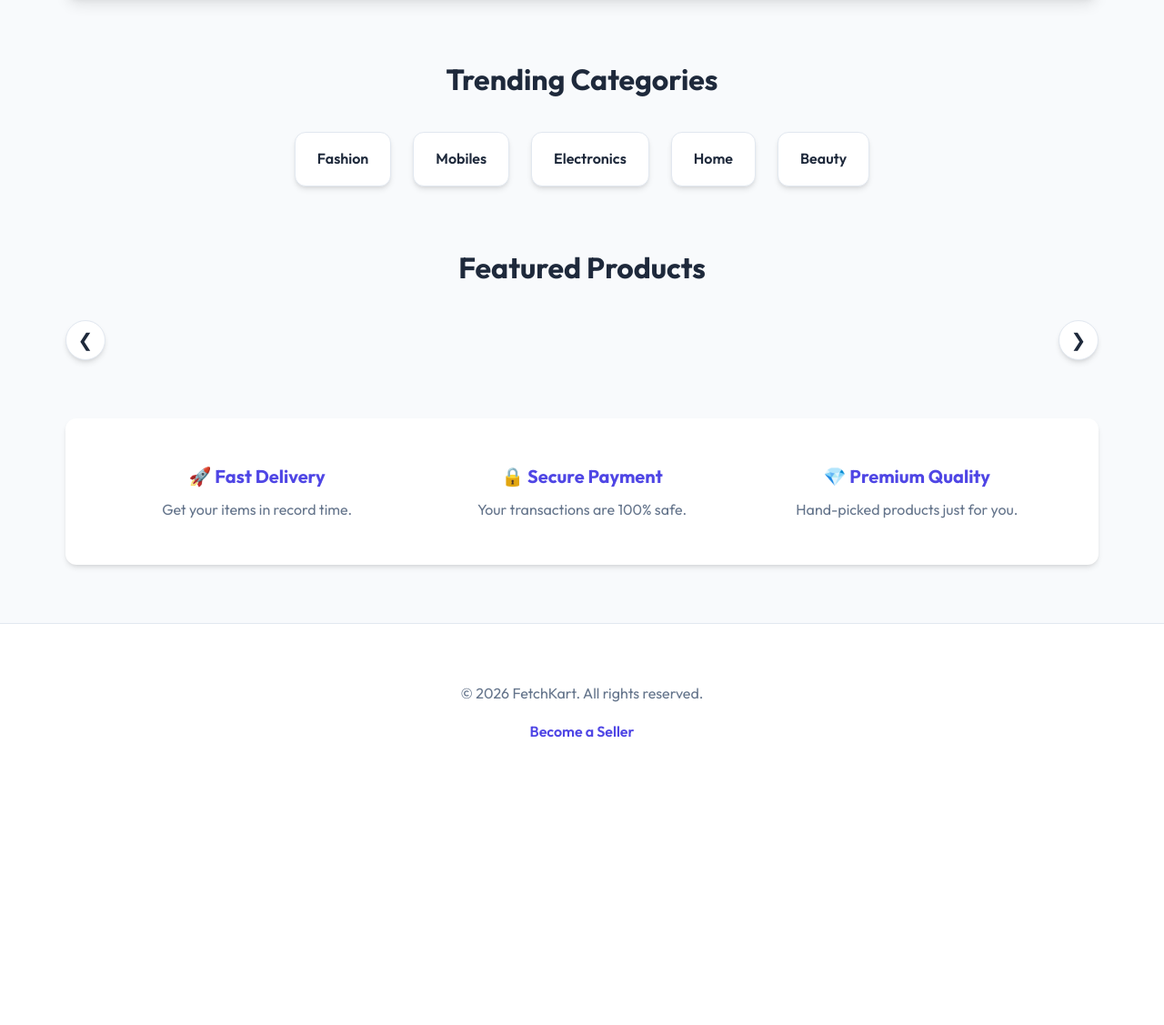
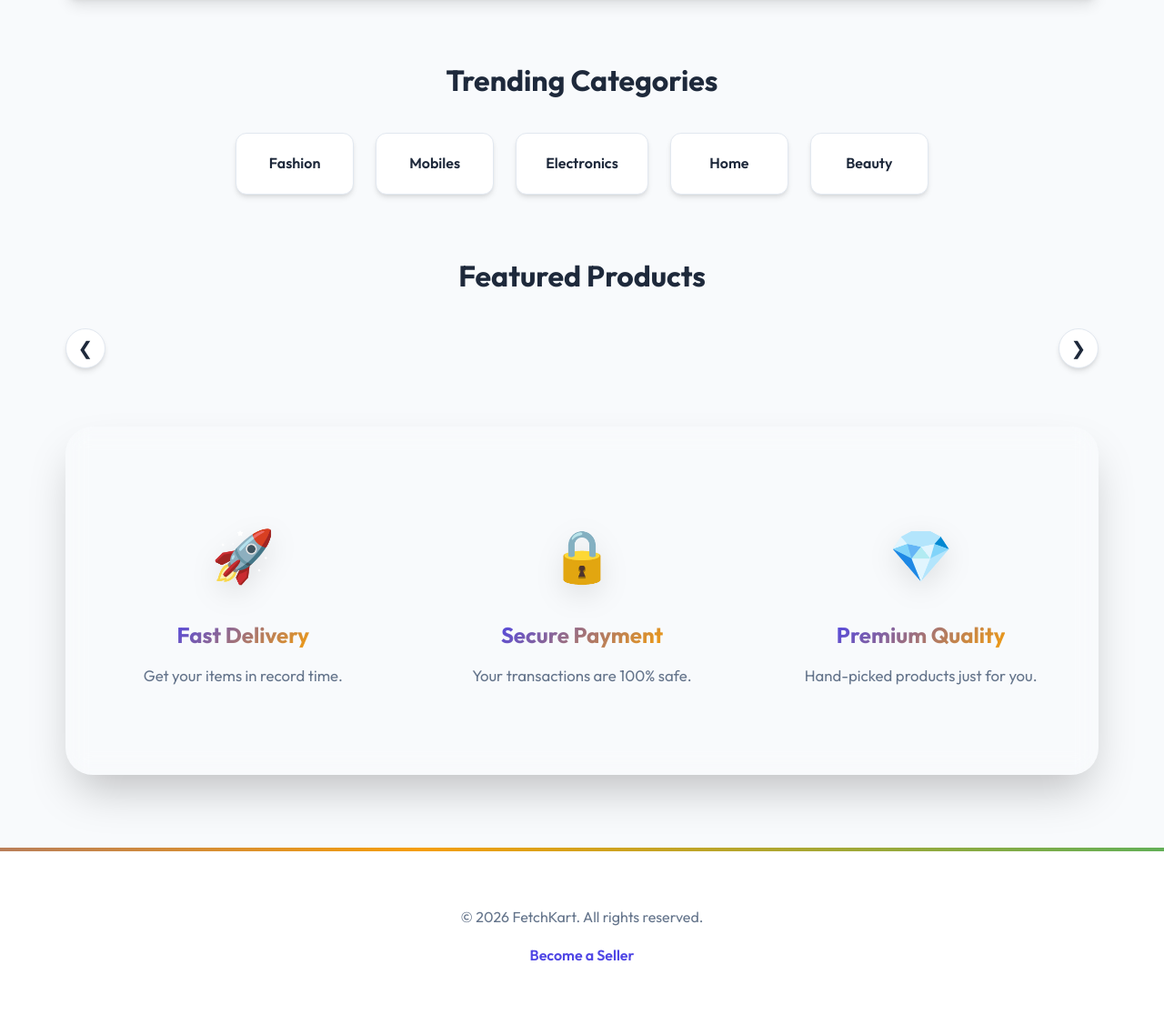
Before and after one commit to Rudra-Gon/FetchKart, a PHP site: page / in a window 1280 px wide. Shown: the part 550-1677 px from the top of the page at 91% size. Before the commit the page ends 1361 px from the top, so only its background shows below. Run offline with PHP 8.4, Linux system fonts and the light colour scheme; data comes from the database, SQL or seed files in the repository; data that the repository does not hold is empty.

Commit message:
enhanced the UI components with glassmorphism, better animations while still retaining the performance

```diff
--- a/index.html
+++ b/index.html
@@ -57,16 +57,19 @@
 
     <!-- Features Section -->
     <section class="features-section">
-        <div class="feature-item" style="text-align: center;">
-            <h3>🚀 Fast Delivery</h3>
+        <div class="feature-item">
+            <div class="feature-icon">🚀</div>
+            <h3>Fast Delivery</h3>
             <p>Get your items in record time.</p>
         </div>
-        <div class="feature-item" style="text-align: center;">
-            <h3>🔒 Secure Payment</h3>
+        <div class="feature-item">
+            <div class="feature-icon">🔒</div>
+            <h3>Secure Payment</h3>
             <p>Your transactions are 100% safe.</p>
         </div>
-        <div class="feature-item" style="text-align: center;">
-            <h3>💎 Premium Quality</h3>
+        <div class="feature-item">
+            <div class="feature-icon">💎</div>
+            <h3>Premium Quality</h3>
             <p>Hand-picked products just for you.</p>
         </div>
     </section>
--- a/style.css
+++ b/style.css
@@ -454,8 +535,25 @@ footer {
     background: var(--surface);
     padding: 4rem 2rem;
     margin-top: 4rem;
-    border-top: 1px solid var(--border);
     text-align: center;
+    position: relative;
+}
+
+footer::before {
+    content: '';
+    position: absolute;
+    top: 0;
+    left: 0;
+    right: 0;
+    height: 4px;
+    background: linear-gradient(90deg, var(--primary), var(--secondary), var(--accent), var(--primary));
+    background-size: 300% 100%;
+    animation: gradientShift 5s linear infinite;
+}
+
+@keyframes gradientShift {
+    0% { background-position: 0% 50%; }
+    100% { background-position: 100% 50%; }
 }
 
 footer p {
@@ -485,7 +588,7 @@ footer a {
 .category-card {
     transition: var(--transition);
     cursor: pointer;
-    padding: 1rem 1.5rem;
+    padding: 1.25rem 2rem;
     border-radius: var(--radius);
     background: var(--surface);
     box-shadow: var(--shadow);
@@ -494,41 +597,113 @@ footer a {
     color: var(--text-main);
     text-decoration: none;
     border: 1px solid var(--border);
+    min-width: 130px;
+    position: relative;
+    overflow: hidden;
+}
+
+.category-card::before {
+    content: '';
+    position: absolute;
+    bottom: 0;
+    left: 0;
+    width: 100%;
+    height: 3px;
+    background: linear-gradient(90deg, var(--primary), var(--secondary));
+    transform: scaleX(0);
+    transition: transform 0.3s ease;
+}
+
+.category-card:hover::before {
+    transform: scaleX(1);
 }
 
 .category-card.active {
-    background: var(--primary);
+    background: linear-gradient(135deg, var(--primary), #818cf8);
     color: white;
     transform: translateY(-3px);
-    box-shadow: 0 12px 24px rgba(0,0,0,0.2);
+    box-shadow: 0 12px 24px rgba(79, 70, 229, 0.25);
+    border-color: transparent;
 }
 
 .category-card:hover {
     border-color: var(--primary);
     color: var(--primary);
-    transform: translateY(-3px);
+    transform: translateY(-5px) scale(1.03);
+    box-shadow: 0 15px 30px rgba(79, 70, 229, 0.15);
+}
+
+body.dark .category-card:hover {
+    box-shadow: 0 15px 30px rgba(0, 0, 0, 0.3);
 }
 
 /* Features Section */
 .features-section {
     display: grid;
     grid-template-columns: repeat(auto-fit, minmax(250px, 1fr));
-    gap: 2rem;
-    background: var(--surface);
-    padding: 3rem;
-    border-radius: var(--radius);
-    margin-bottom: 4rem;
-    box-shadow: var(--shadow);
+    gap: 3rem;
+    background: rgba(255, 255, 255, 0.02);
+    backdrop-filter: blur(12px);
+    -webkit-backdrop-filter: blur(12px);
+    padding: 4rem 2rem;
+    border-radius: 30px;
+    margin-bottom: 5rem;
+    border: 1px solid rgba(255, 255, 255, 0.08);
+    box-shadow: 0 25px 50px -12px rgba(0, 0, 0, 0.25);
+    text-align: center;
+}
+
+body.dark .features-section {
+    background: rgba(30, 41, 59, 0.3);
+    border-color: rgba(255, 255, 255, 0.05);
+}
+
+.feature-item {
+    padding: 2rem;
+    border-radius: 20px;
+    transition: var(--transition);
+    display: flex;
+    flex-direction: column;
+    align-items: center;
+}
+
+.feature-item:hover {
+    background: rgba(79, 70, 229, 0.05);
+    transform: translateY(-10px);
+    box-shadow: 0 15px 30px -10px rgba(79, 70, 229, 0.2);
+}
+
+.feature-icon {
+    font-size: 3.5rem;
+    margin-bottom: 1.5rem;
+    filter: drop-shadow(0 10px 15px rgba(0, 0, 0, 0.1));
+    transition: transform 0.4s cubic-bezier(0.175, 0.885, 0.32, 1.275);
+}
+
+.feature-item:hover .feature-icon {
+    transform: scale(1.2) rotate(10deg);
 }
 
 .feature-item h3 {
-    font-size: 1.25rem;
-    margin-bottom: 0.5rem;
-    color: var(--primary);
+    font-size: 1.5rem;
+    font-weight: 700;
+    margin-bottom: 0.75rem;
+    background: linear-gradient(135deg, var(--primary), var(--secondary));
+    -webkit-background-clip: text;
+    -webkit-text-fill-color: transparent;
+    background-clip: text;
+}
+
+body.dark .feature-item h3 {
+    background: linear-gradient(135deg, #fff 0%, #a5b4fc 100%);
+    -webkit-background-clip: text;
+    background-clip: text;
 }
 
 .feature-item p {
     color: var(--text-muted);
+    font-size: 1.05rem;
+    line-height: 1.5;
 }
 
 /* Cart & Checkout Specifics */
```
Also changed, not shown: other parts of style.css (+95 -9 lines).
